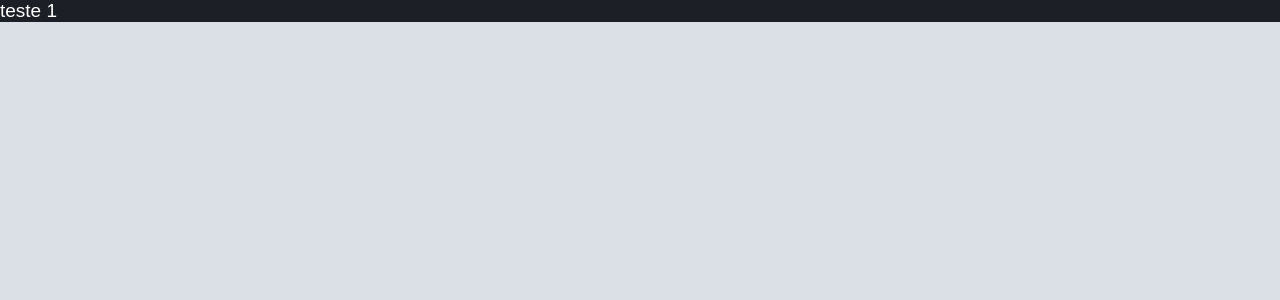
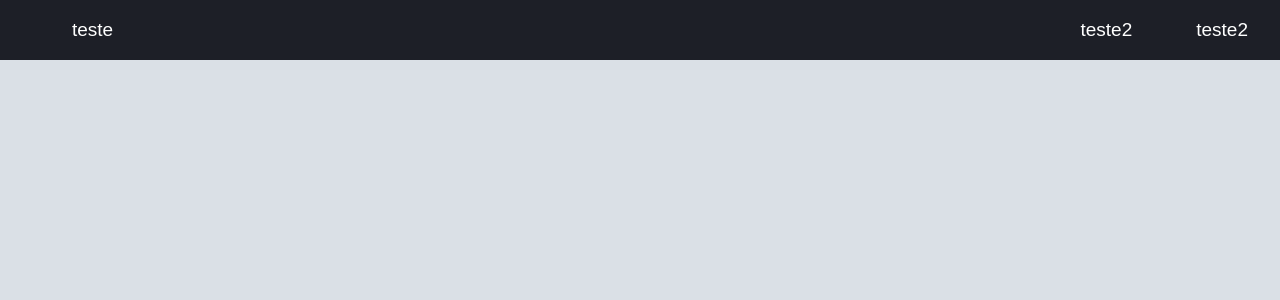
Before and after one commit to JeremiasRincaveski/java, a React (Vite) app in the folder frontJavaInterface/: page / in a window 1280 px wide. Shown: the top 300 px of the page. Built offline with nearby package versions, Linux system fonts and the light colour scheme.

Commit message:
tks ricardinho

```diff
--- a/frontJavaInterface/src/components/header/Header.jsx
+++ b/frontJavaInterface/src/components/header/Header.jsx
@@ -3,16 +3,27 @@ import styled from "styled-components";
 const StyledHeader = styled.header`
     background-color: ${props => props.theme.colors.softDark};
     color: ${props => props.theme.colors.white};
+    display: flex;
+    justify-content: space-between;
+
+    li{
+        display: inline;
+        padding: 0 2rem;
+    }
 `
-const StyledDiv = styled.div`
-`
+// const StyledDiv = styled.div`
+// `
 
 export const Header = () => {
     return (
         <StyledHeader>
-            <StyledDiv>
-                teste 1
-            </StyledDiv>
+            <ul>
+                <li>teste</li>
+            </ul>
+            <ul>
+                <li>teste2</li>
+                <li>teste2</li>
+            </ul>
         </StyledHeader>
     )
 }
```
